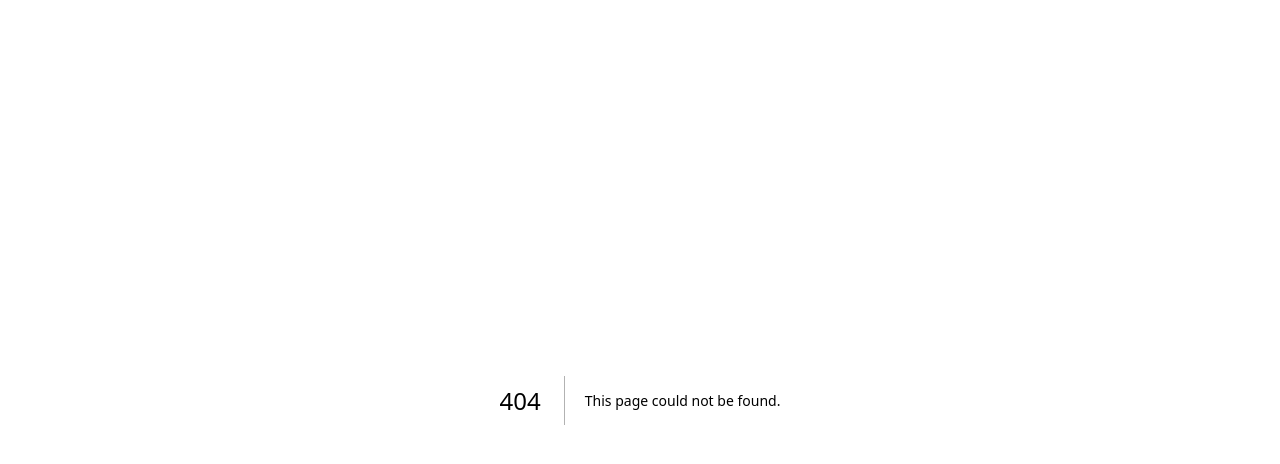
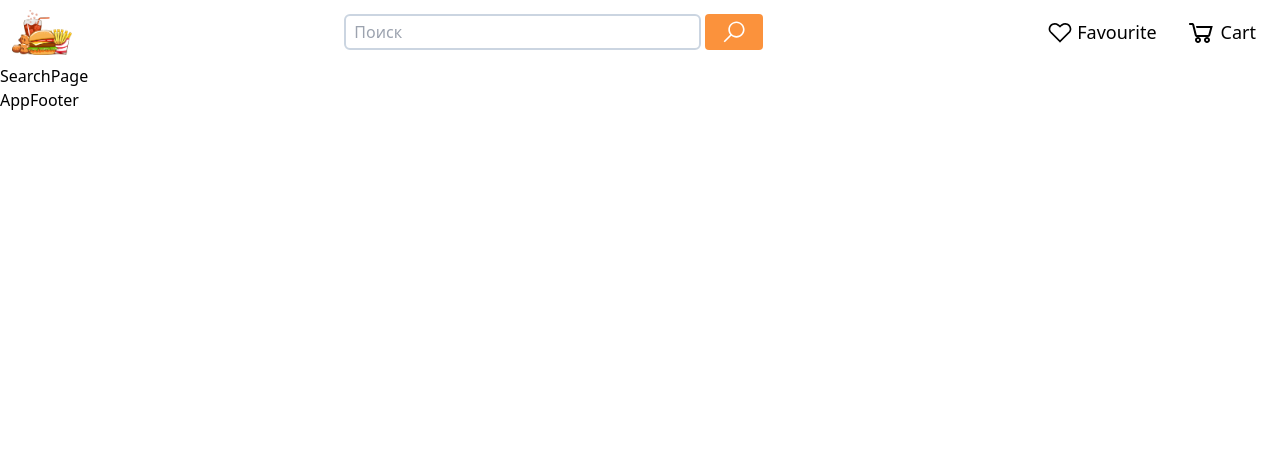
Before and after one commit to LerroG/fast_eat, a Next.js app: page /search in a window 1280 px wide. Before the commit this address had no page. Shown: the top 464 px of the page. Built offline with nearby package versions, Linux system fonts and the light colour scheme.

Commit message:
feat(AppHeader): create main app header

```diff
--- /dev/null
+++ b/components/applayout/AppCart.tsx
@@ -0,0 +1,5 @@
+const AppCart = () => {
+return <span>Cart</span>
+}
+
+export default AppCart;
--- /dev/null
+++ b/components/applayout/AppFooter.tsx
@@ -0,0 +1,7 @@
+const AppFooter = () => {
+  return (
+    <div>AppFooter</div>
+  )
+}
+
+export default AppFooter
--- /dev/null
+++ b/components/applayout/AppHeader.tsx
@@ -0,0 +1,55 @@
+import {
+	LiaHeart,
+	LiaShoppingCartSolid,
+	LiaSearchSolid,
+} from 'react-icons/lia';
+import Image from 'next/image';
+import Link from 'next/link';
+
+const AppHeader = () => {
+	return (
+		<>
+			<header className='h-16 px-3 py-5 mx-auto flex gap-2 max-w-screen-xl justify-between items-center'>
+				<Link href='/'>
+					<Image
+						src='/logo.png'
+						width={60}
+						height={45}
+						alt='Logo'
+					/>
+				</Link>
+				<div className='flex gap-1 w-1/3 justify-between'>
+					<input
+						type='text'
+						placeholder='Поиск'
+						className='px-2 py-1 w-full rounded-md border-solid border-2 border-slate-300 focus:outline-none focus:ring-2 focus:ring-orange-300 focus:border-transparent'
+					/>
+					<button className='bg-orange-400 hover:bg-orange-300 rounded px-4 py-1'>
+						<LiaSearchSolid
+							size='26'
+							fill='white'
+						/>
+					</button>
+				</div>
+				<nav className='flex gap-1'>
+					<Link
+						href='/favourite'
+						className='flex items-center gap-1 hover:bg-orange-300 hover:text-white hover:cursor-pointer rounded px-3 py-1'
+					>
+						<LiaHeart size='26' />
+						<span className='flex items-center text-lg'>Favourite</span>
+					</Link>
+					<Link
+						href='/cart'
+						className='flex items-center gap-1 hover:bg-orange-300 hover:text-white hover:cursor-pointer rounded px-3 py-1'
+					>
+						<LiaShoppingCartSolid size='32' />
+						<span className='flex items-center text-lg'>Cart</span>
+					</Link>
+				</nav>
+			</header>
+		</>
+	);
+};
+
+export default AppHeader;
--- /dev/null
+++ b/components/applayout/AppLayout.tsx
@@ -0,0 +1,24 @@
+import { FC, PropsWithChildren } from 'react';
+import AppHeader from './AppHeader';
+import Meta from '../seo/Meta';
+import { IMeta } from '../seo/meta.interface';
+import AppFooter from './AppFooter';
+
+const AppLayout: FC<PropsWithChildren<IMeta>> = ({
+	title,
+	description,
+	children,
+}) => {
+	return (
+		<Meta
+			title={title}
+			description={description}
+		>
+			<AppHeader />
+			{children}
+			<AppFooter />
+		</Meta>
+	);
+};
+
+export default AppLayout;
--- /dev/null
+++ b/components/seo/Meta.tsx
@@ -0,0 +1,34 @@
+import { FC, PropsWithChildren } from 'react';
+import { IMeta } from './meta.interface';
+import Head from 'next/head';
+
+const getTitle = (title: string) => `${title} | Fast Eat`;
+
+const Meta: FC<PropsWithChildren<IMeta>> = ({
+	title,
+	description,
+	children,
+}) => {
+	return (
+		<>
+			<Head>
+				<title>{getTitle(title)}</title>
+				<meta
+					name='description'
+					content={description}
+				/>
+				<meta
+					name='og:title'
+					content={getTitle(title)}
+				/>
+				<meta
+					name='description'
+					content={description}
+				/>
+			</Head>
+			{children}
+		</>
+	);
+};
+
+export default Meta;
--- /dev/null
+++ b/components/seo/meta.interface.ts
@@ -0,0 +1,4 @@
+export interface IMeta {
+  title: string;
+  description?: string;
+}
--- /dev/null
+++ b/pages/cart.tsx
@@ -0,0 +1,11 @@
+import AppLayout from '@/components/applayout/AppLayout';
+
+const CartPage = () => {
+	return (
+		<AppLayout title='Cart'>
+			<div>CartPage</div>
+		</AppLayout>
+	);
+};
+
+export default CartPage;
--- /dev/null
+++ b/pages/favourite.tsx
@@ -0,0 +1,11 @@
+import AppLayout from "@/components/applayout/AppLayout";
+
+const FavouritePage = () => {
+	return (
+		<AppLayout title='Favourite'>
+			<div>FavouritePage</div>
+		</AppLayout>
+	);
+};
+
+export default FavouritePage;
--- a/pages/index.tsx
+++ b/pages/index.tsx
@@ -1,11 +1,11 @@
-
-
+import AppLayout from '@/components/applayout/AppLayout';
 
 const Home = () => {
-  return (
-    <div>Index</div>
-  );
-}
-
+	return (
+		<AppLayout title='Home'>
+			<div>Index</div>
+		</AppLayout>
+	);
+};
 
 export default Home;
--- /dev/null
+++ b/pages/search.tsx
@@ -0,0 +1,11 @@
+import AppLayout from '@/components/applayout/AppLayout';
+
+const SearchPage = () => {
+	return (
+		<AppLayout title='Search'>
+			<div>SearchPage</div>
+		</AppLayout>
+	);
+};
+
+export default SearchPage;
```
Also changed, not shown: package.json (+5 -4 lines), public/logo.png (added), 1 other file (tests, documents, lock files or other folders).
